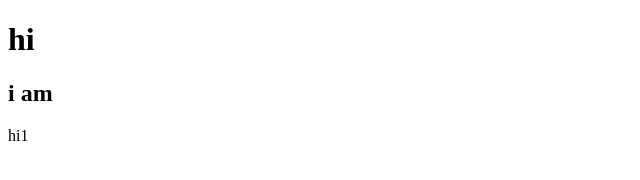
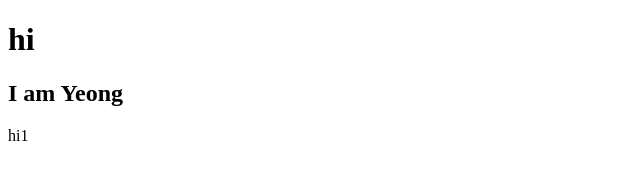
Before and after one commit to helloinformatik/first-project, a plain HTML site: page index.html in a window 1280 px wide. Shown: the whole page, without its empty margins (0-640 px from the left). Drawn offline with Linux system fonts and the light colour scheme.

Commit message:
first commit

```diff
--- a/index.html
+++ b/index.html
@@ -8,7 +8,7 @@
         <h1>
             hi
         </h1>
-        <h2>i am </h2>
+        <h2>I am Yeong </h2>
         <p>
             hi1
         </p>
```
